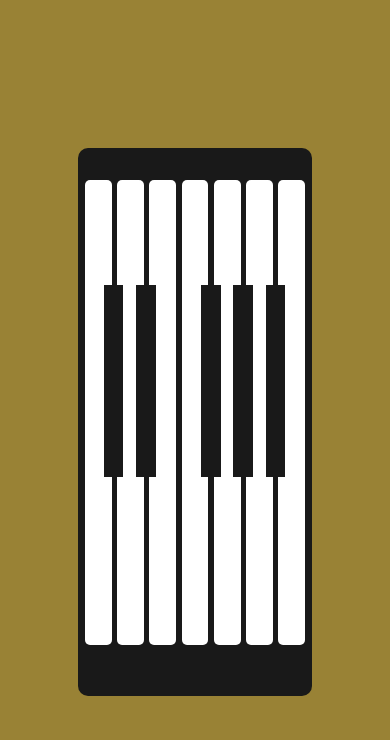
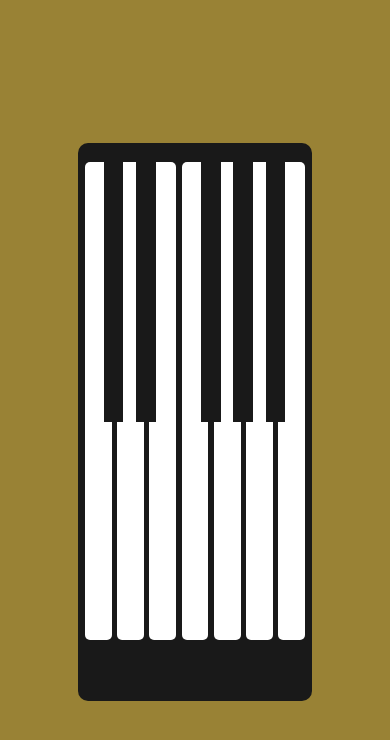
Before and after one commit to namitkadam/html-basics, a plain HTML site: page html/position_absolute.html in a window 390 px wide. Drawn offline with Linux system fonts and the light colour scheme.

Commit message:
responsive width and height

```diff
--- a/html/position_absolute.html
+++ b/html/position_absolute.html
@@ -25,40 +25,38 @@
 
         .piano {
             width: 60%;
-            height: 65%;
+            height: 66%;
             position: relative;
         }
 
         .white-keys {
+            width: 100%;
+            height: 100%;
+            padding: 3%;
+            padding-top: 8%;
             position: absolute;
             top: 0px;
+            left: 0px;
             display: flex;
-            left: 0px;
             gap: 2.5%;
             align-items: stretch;
-            width: 100%;
-            height: 100%;
             background: #191919;
-            padding: 3%;
             border-radius: 10px;
-            padding-top: 8%;
         }
 
         .white {
             background: #FFFFFF;
-            margin-top: 6%;
-            /* padding-top: 20px; */
             width: 100%;
-            height: 89%;
+            height: 90%;
             border-radius: 5px;
         }
 
         .black-keys {
             position: absolute;
-            top: 25%;
+            top: 0;
             left: 11%;
             width: 110%;
-            height: 35%;
+            height: 50%;
             display: flex;
             align-items: stretch;
             gap: 5%;
@@ -68,7 +66,6 @@
             background: #191919;
             width: 7.6%;
             display: flex;
-            /* gap: 10px */
         }
 
         .blank {
```
